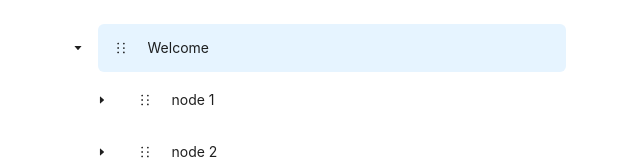
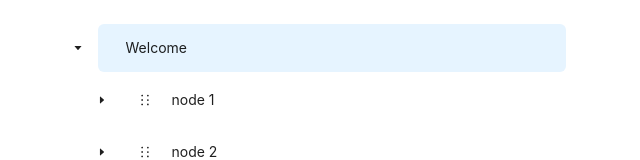
Before and after one commit to luisfuturist/challenge-tree-web, a React (Vite) app: page / in a window 1280 px wide. Shown: the top 160 px of the page, without its empty margins (324-964 px from the left). Built offline with nearby package versions, Linux system fonts and the light colour scheme.

Commit message:
fix: disable root node drag

```diff
--- a/package.json
+++ b/package.json
@@ -1,7 +1,7 @@
 {
   "name": "challenge-tree",
   "private": true,
-  "version": "0.3.0",
+  "version": "0.3.1",
   "type": "module",
   "scripts": {
     "dev": "vite",
--- a/src/components/NodeItem.tsx
+++ b/src/components/NodeItem.tsx
@@ -55,7 +55,7 @@ const NodeItem = ({ data: nodeData }: NodeItemProps) => {
       onMouseEnter={() => setHover(nodeData.key)}
       onMouseLeave={() => setHover(null)}
     >
-      <HolderOutlined className="cursor-move" />
+      {nodeData.key !== "0-0" && <HolderOutlined className="cursor-move" />}
 
       <Input
         value={nodeData.title as string}
--- a/src/components/NodeTree.tsx
+++ b/src/components/NodeTree.tsx
@@ -56,7 +56,7 @@ const NodeTree: React.FC = () => {
           icon={<CaretDownOutlined />}
         />
       }
-      draggable={true}
+      draggable={(nodeData) => nodeData.key !== "0-0"}
       onDragEnter={handleDragEnter}
       onDrop={handleDrop}
       expandedKeys={expandedKeys}
```
Also changed, not shown: 1 other file (tests, documents, lock files or other folders).
